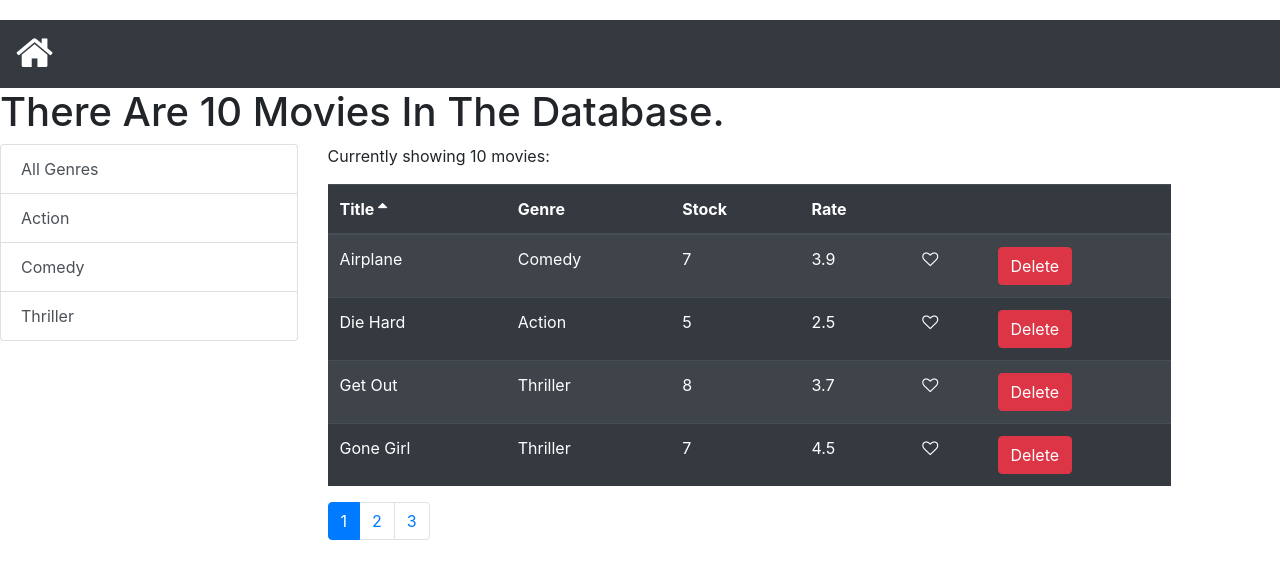
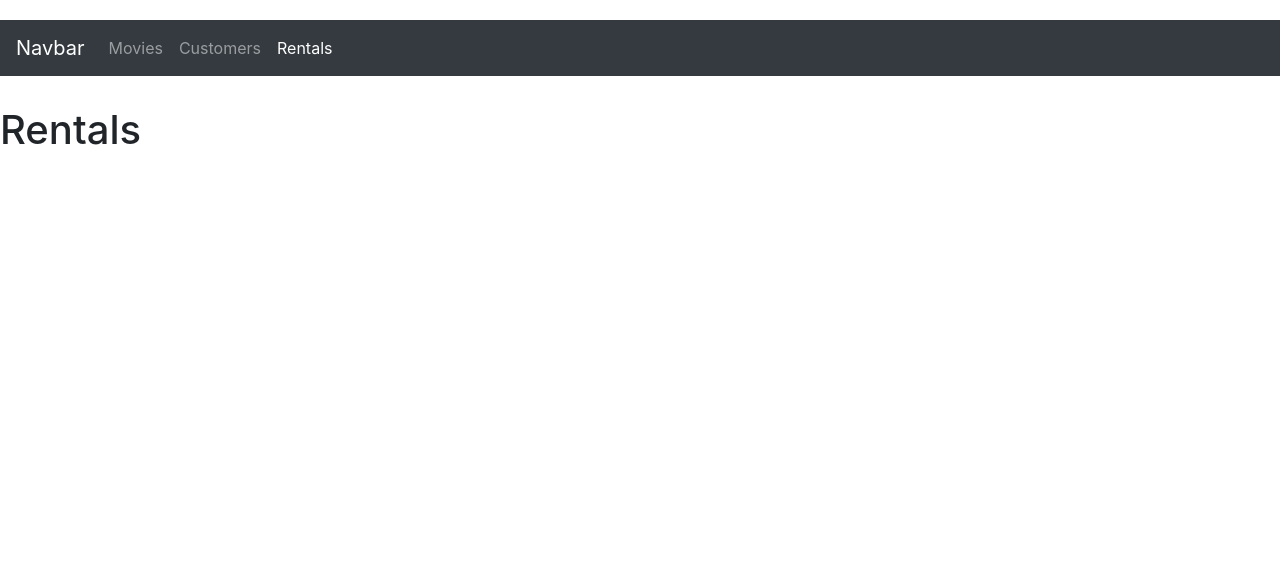
Before and after one commit to JosephBerm/Vidly, a React (Create React App) app: page /rentals in a window 1280 px wide. Shown: the top 578 px of the page. Built offline with nearby package versions, Linux system fonts and the light colour scheme.

Commit message:
Added Routing
Added Routing to the vidly_solo project.

[Personal Side Note: Little to no help from table_of_movies]

```diff
--- a/package.json
+++ b/package.json
@@ -12,6 +12,7 @@
     "prop-types": "^15.7.2",
     "react": "^17.0.2",
     "react-dom": "^17.0.2",
+    "react-router-dom": "^5.3.0",
     "react-scripts": "4.0.3",
     "web-vitals": "^1.1.2"
   },
--- a/src/App.js
+++ b/src/App.js
@@ -1,17 +1,30 @@
-import React, { Component } from 'react';
-import './App.css';
-import Movies from './components/movies';
+import React, { Component } from "react";
+import { Route, Switch, Redirect } from "react-router-dom";
+import Movies from "./components/movies";
+import Customers from "./components/customers";
+import Rentals from "./components/rentals";
+import pageNotFound from "./components/pageNotFound";
+import Navbar from "./components/navBar";
+import "./App.css";
+import MovieForm from "./components/movieForm";
 
-class App extends Component
-{
-  render()
-  {
-    return (
-      <main className='container'>
-        <Movies />
-      </main>
-    );
-  }
+class App extends Component {
+	render() {
+		return (
+			<React.Fragment>
+				<Navbar />
+				<Switch>
+					<Route path='/movies/:id' component={MovieForm}></Route>
+					<Route path='/movies' component={Movies}></Route>
+					<Route path='/customers' component={Customers}></Route>
+					<Route path='/rentals' component={Rentals}></Route>
+					<Route path='/not-found' component={pageNotFound}></Route>
+					<Redirect from='/' exact to='/movies' />
+					<Redirect to='/not-found' />
+				</Switch>
+			</React.Fragment>
+		);
+	}
 }
 
 export default App;
--- a/src/common/pagination.jsx
+++ b/src/common/pagination.jsx
@@ -1,43 +1,39 @@
-import propTypes from 'prop-types';
-import _ from 'lodash';
+import propTypes from "prop-types";
+import _ from "lodash";
 
-const Pagination = ({ pageSize, itemsCount, currentPage, onPageChange }) =>
-{
-
+const Pagination = ({ pageSize, itemsCount, currentPage, onPageChange }) => {
 	const pagesCount = Math.ceil(itemsCount / pageSize);
 	//Math.ceil - Returns the smallest integer greater
 	//than or equal to its numeric argument.
-    if (pagesCount === 1)
-        return null;
+	if (pagesCount === 1) return null;
 	const pages = _.range(1, pagesCount + 1);
 
 	return (
 		<nav>
 			<ul className='pagination'>
-                { pages.map(page => (
+				{pages.map((page) => (
 					<li
-                        key={ page }
-                        className={ page === currentPage ?
-                            'page-item active clickable' : 'page-item clickable' }>
-                        <a
-                            className='page-link'
-                            href='/#'
-                            onClick={ () => onPageChange(page) }>
-                            { page }
+						key={page}
+						className={
+							page === currentPage
+								? "page-item active clickable"
+								: "page-item clickable"
+						}>
+						<a className='page-link' onClick={() => onPageChange(page)}>
+							{page}
 						</a>
 					</li>
-                )) }
+				))}
 			</ul>
 		</nav>
 	);
 };
 
-Pagination.prototype =
-{
+Pagination.prototype = {
 	itemsCount: propTypes.number.isRequired,
 	pageSize: propTypes.number.isRequired,
 	currentPage: propTypes.number.isRequired,
-    onPageChange: propTypes.func.isRequired
+	onPageChange: propTypes.func.isRequired,
 };
 
 export default Pagination;
--- /dev/null
+++ b/src/components/customers.jsx
@@ -0,0 +1,7 @@
+import React from "react";
+
+const Customers = () => {
+	return <h1>Customers</h1>;
+};
+
+export default Customers;
--- /dev/null
+++ b/src/components/movieForm.jsx
@@ -0,0 +1,16 @@
+import React from "react";
+
+const MovieForm = ({ match, history }) => {
+	return (
+		<React.Fragment>
+			<h1>Movie Form {match.params.id}</h1>
+			<button
+				className='btn btn-primary'
+				onClick={() => history.push("/movies")}>
+				Save
+			</button>
+		</React.Fragment>
+	);
+};
+
+export default MovieForm;
--- a/src/components/movies.jsx
+++ b/src/components/movies.jsx
@@ -1,81 +1,70 @@
-import React, { Component } from 'react';
-import { getMovies } from '../services/fakeMovieService';
-import { getGenres } from '../services/fakeGenreService';
-import { paginate } from '../utils/paginate';
-import Navbar from './navBar';
-import MoviesTable from './moviesTable';
-import Pagination from '../common/pagination';
-import ListGroup from '../common/listGroup';
-import _ from 'lodash';
+import React, { Component } from "react";
+import { getMovies } from "../services/fakeMovieService";
+import { getGenres } from "../services/fakeGenreService";
+import { paginate } from "../utils/paginate";
+import MoviesTable from "./moviesTable";
+import Pagination from "../common/pagination";
+import ListGroup from "../common/listGroup";
+import _ from "lodash";
 
-class Movies extends Component
-{
+class Movies extends Component {
 	state = {
 		movies: [],
 		genres: [],
 		currentPage: 1,
 		pageSize: 4,
-        sortColumn: { path: 'title', order: 'asc' }
+		sortColumn: { path: "title", order: "asc" },
 	};
 
-    componentDidMount()
-    {
-        const genres = [{ name: 'All Genres', _id: '' }, ...getGenres()];
+	componentDidMount() {
+		const genres = [{ name: "All Genres", _id: "" }, ...getGenres()];
 		this.setState({ movies: getMovies(), genres });
 	}
 
-    handleDelete = (movie) =>
-    {
-        console.log('Deleted Movie -', movie.title);
-        const movies = this.state.movies.filter(m => m._id !== movie._id);
+	handleDelete = (movie) => {
+		console.log("Deleted Movie -", movie.title);
+		const movies = this.state.movies.filter((m) => m._id !== movie._id);
 		this.setState({ movies });
 	};
 
-    handleLike = (movie) =>
-    {
+	handleLike = (movie) => {
 		const movies = [...this.state.movies];
 		const index = movies.indexOf(movie);
 		movies[index].liked = !movies[index].liked;
-        if (movies[index].liked)
-        {
-            console.log('Liked -', movie.title);
-        }
-        else
-        {
-            console.log('Unliked -', movie.title);
+		if (movies[index].liked) {
+			console.log("Liked -", movie.title);
+		} else {
+			console.log("Unliked -", movie.title);
 		}
 		this.setState({ movies });
 	};
 
-    handlePagination = (page) =>
-    {
+	handlePagination = (page) => {
 		this.setState({ currentPage: page });
-        console.log('Now on page -', page);
+		console.log("Now on page -", page);
 	};
 
-    handleGenreSelect = (genre) =>
-    {
-        console.log('Genre selected -', genre.name);
+	handleGenreSelect = (genre) => {
+		console.log("Genre selected -", genre.name);
 		this.setState({ selectedGenre: genre, currentPage: 1 });
 	};
 
-    handleSort = (sortColumn) =>
-    {
+	handleSort = (sortColumn) => {
 		this.setState({ sortColumn });
 	};
 
-    getPageData = () =>
-    {
+	getPageData = () => {
 		const {
 			currentPage,
 			pageSize,
 			selectedGenre,
 			movies: allMovies,
-            sortColumn
+			sortColumn,
 		} = this.state;
 
-        const filtered = selectedGenre && selectedGenre._id
-            ? allMovies.filter(m => m.genre._id === selectedGenre._id)
+		const filtered =
+			selectedGenre && selectedGenre._id
+				? allMovies.filter((m) => m.genre._id === selectedGenre._id)
 				: allMovies;
 
 		const sorted = _.orderBy(filtered, [sortColumn.path], [sortColumn.order]);
@@ -85,51 +74,44 @@ class Movies extends Component
 		return { totalCount: filtered.length, data: movies };
 	};
 
-    render()
-    {
+	render() {
 		const { length: count } = this.state.movies;
-        const {
-            currentPage,
-            pageSize,
-            selectedGenre,
-            genres,
-            sortColumn
-        } = this.state;
-
-        if (count === 0)
-            return <Navbar />;
+		const { currentPage, pageSize, selectedGenre, genres, sortColumn } =
+			this.state;
 
 		const { totalCount, data: movies } = this.getPageData();
 
 		return (
 			<React.Fragment>
-                <Navbar />
-                <h1>There Are { count } Movies In The Database.</h1>
+				<h1>There Are {count} Movies In The Database.</h1>
 				<div className='row'>
 					<div className='col-3'>
 						<ListGroup
-                            items={ genres }
-                            selectedItem={ selectedGenre }
-                            onItemSelect={ this.handleGenreSelect } />
+							items={genres}
+							selectedItem={selectedGenre}
+							onItemSelect={this.handleGenreSelect}
+						/>
 					</div>
 					<div className='col-8'>
-                        <p>Currently showing { totalCount } movies:</p>
+						<p>Currently showing {totalCount} movies:</p>
 						<MoviesTable
-                            movies={ movies }
-                            sortColumn={ sortColumn }
-                            onLike={ this.handleLike }
-                            onDelete={ this.handleDelete }
-                            onSort={ this.handleSort }
+							movies={movies}
+							sortColumn={sortColumn}
+							onLike={this.handleLike}
+							onDelete={this.handleDelete}
+							onSort={this.handleSort}
 						/>
 						<Pagination
-                            pageSize={ pageSize }
-                            itemsCount={ totalCount }
-                            currentPage={ currentPage }
-                            onPageChange={ this.handlePagination } />
+							pageSize={pageSize}
+							itemsCount={totalCount}
+							currentPage={currentPage}
+							onPageChange={this.handlePagination}
+						/>
 					</div>
 				</div>
-            </React.Fragment>);
+			</React.Fragment>
+		);
 	}
 }
 
-export default Movies;;;
+export default Movies;
--- a/src/components/moviesTable.jsx
+++ b/src/components/moviesTable.jsx
@@ -1,41 +1,44 @@
-import React from 'react';
-import Like from '../common/like';
-import Table from '../common/table';
-class MoviesTable extends React.Component
+import React from "react";
+import Like from "../common/like";
+import Table from "../common/table";
+import { Link } from "react-router-dom";
+class MoviesTable extends React.Component {
+	columns = [
 		{
-    columns = [
-        { path: 'title', name: 'Title' },
-        { path: 'genre.name', name: 'Genre' },
-        { path: 'numberInStock', name: 'Stock' },
-        { path: 'dailyRentalRate', name: 'Rate' },
+			path: "title",
+			name: "Title",
+			content: (movie) => (
+				<Link to={`/movies/${movie._id}`}>{movie.title}</Link>
+			),
+		},
+		{ path: "genre.name", name: "Genre" },
+		{ path: "numberInStock", name: "Stock" },
+		{ path: "dailyRentalRate", name: "Rate" },
 		{
-            key: 'like',
-            content: movie => (
-                <Like
-                    onClick={ () => this.props.onLike(movie) }
-                    liked={ movie.liked } />
-            )
+			key: "like",
+			content: (movie) => (
+				<Like onClick={() => this.props.onLike(movie)} liked={movie.liked} />
+			),
 		},
 		{
-            key: 'delete',
-            content: movie => (
+			key: "delete",
+			content: (movie) => (
 				<button
-                    onClick={ () => this.props.onDelete(movie) }
-                    className="btn btn-danger">
+					onClick={() => this.props.onDelete(movie)}
+					className='btn btn-danger'>
 					Delete
 				</button>
-            )
-        }
+			),
+		},
 	];
-    render()
-    {
+	render() {
 		const { movies, onSort, sortColumn } = this.props;
 		return (
 			<Table
-                onSort={ onSort }
-                sortColumn={ sortColumn }
-                columns={ this.columns }
-                data={ movies }
+				onSort={onSort}
+				sortColumn={sortColumn}
+				columns={this.columns}
+				data={movies}
 			/>
 		);
 	}
--- a/src/components/navBar.jsx
+++ b/src/components/navBar.jsx
@@ -1,25 +1,46 @@
-import React from 'react';
-import 'font-awesome/css/font-awesome.min.css';
+import React from "react";
+import { Link, NavLink } from "react-router-dom";
+import "font-awesome/css/font-awesome.min.css";
 
-class Navbar extends React.Component
-{
-    render()
-    {
-        return (
-            <nav className='navbar navbar-dark bg-dark'>
-                <a
-                    className='navbar-brand'
-                    href='/#'
-                >
-                    <i
-                        className="fa fa-home fa-2x"
-                        aria-hidden="true"
-                        onClick={ () => window.location.reload() }>
-                    </i>
-                </a>
-            </nav>
-        );
-    }
+class Navbar extends React.Component {
+	render() {
+		return (
+			<nav className='navbar navbar-expand-lg navbar-dark bg-dark'>
+				<Link className='navbar-brand' to='/'>
+					Navbar
+				</Link>
+				<button
+					className='navbar-toggler'
+					type='button'
+					data-toggle='collapse'
+					data-target='#navbarNav'
+					aria-controls='navbarNav'
+					aria-expanded='false'
+					aria-label='Toggle navigation'>
+					<span className='navbar-toggler-icon'></span>
+				</button>
+				<div className='collapse navbar-collapse' id='navbarNav'>
+					<ul className='navbar-nav'>
+						<li className='nav-item'>
+							<NavLink className='nav-link' to='/movies'>
+								Movies
+							</NavLink>
+						</li>
+						<li className='nav-item'>
+							<NavLink className='nav-link' to='/customers'>
+								Customers
+							</NavLink>
+						</li>
+						<li className='nav-item'>
+							<NavLink className='nav-link' to='/rentals'>
+								Rentals
+							</NavLink>
+						</li>
+					</ul>
+				</div>
+			</nav>
+		);
+	}
 }
 
 export default Navbar;
--- /dev/null
+++ b/src/components/pageNotFound.jsx
@@ -0,0 +1,12 @@
+import React from "react";
+
+const pageNotFound = () => {
+	return (
+		<React.Fragment>
+			<h1>Error 404</h1>
+			<div>Page Not Found.</div>
+		</React.Fragment>
+	);
+};
+
+export default pageNotFound;
--- /dev/null
+++ b/src/components/rentals.jsx
@@ -0,0 +1,7 @@
+import React from "react";
+
+const Rentals = () => {
+	return <h1>Rentals</h1>;
+};
+
+export default Rentals;
--- a/src/index.css
+++ b/src/index.css
@@ -1,12 +1,17 @@
 body {
 	margin: 0;
 	padding: 20px 0 0 0;
-  font-family: -apple-system, BlinkMacSystemFont, "Segoe UI", "Roboto", "Oxygen",
-    "Ubuntu", "Cantarell", "Fira Sans", "Droid Sans", "Helvetica Neue",
-    sans-serif;
+	font-family: -apple-system, BlinkMacSystemFont, "Segoe UI", "Roboto",
+		"Oxygen", "Ubuntu", "Cantarell", "Fira Sans", "Droid Sans",
+		"Helvetica Neue", sans-serif;
 	-webkit-font-smoothing: antialiased;
 	-moz-osx-font-smoothing: grayscale;
 }
+
+.navbar {
+	margin-bottom: 30px;
+}
+
 .clickable {
 	cursor: pointer;
 }
--- a/src/index.js
+++ b/src/index.js
@@ -1,16 +1,19 @@
-import React from 'react';
-import ReactDOM from 'react-dom';
-import './index.css';
-import reportWebVitals from './reportWebVitals';
-import 'bootstrap/dist/css/bootstrap.css';
-import 'font-awesome/css/font-awesome.css';
-import Movies from './components/movies';
+import React from "react";
+import reportWebVitals from "./reportWebVitals";
+import { BrowserRouter } from "react-router-dom";
+import ReactDOM from "react-dom";
+import App from "./App";
+import "bootstrap/dist/css/bootstrap.css";
+import "font-awesome/css/font-awesome.css";
+import "./index.css";
 
 ReactDOM.render(
-  <React.StrictMode>
-    <Movies />
-  </React.StrictMode>,
-  document.getElementById('root')
+	<React.StrictMode>
+		<BrowserRouter>
+			<App />
+		</BrowserRouter>
+	</React.StrictMode>,
+	document.getElementById("root")
 );
 
 // If you want to start measuring performance in your app, pass a function
```
Also changed, not shown: 1 other file (tests, documents, lock files or other folders). Lines whose indentation alone changed are shown as unchanged.
